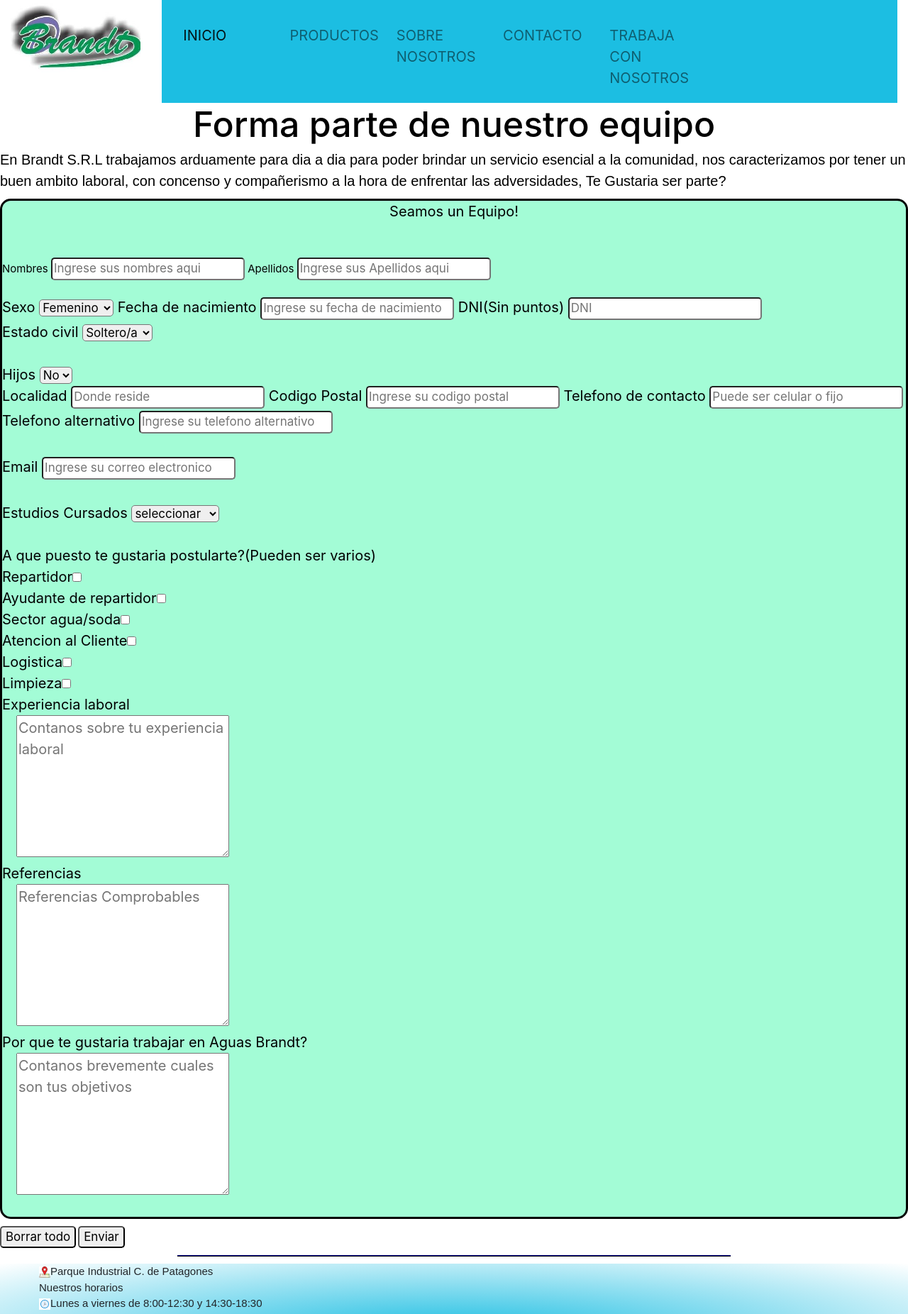
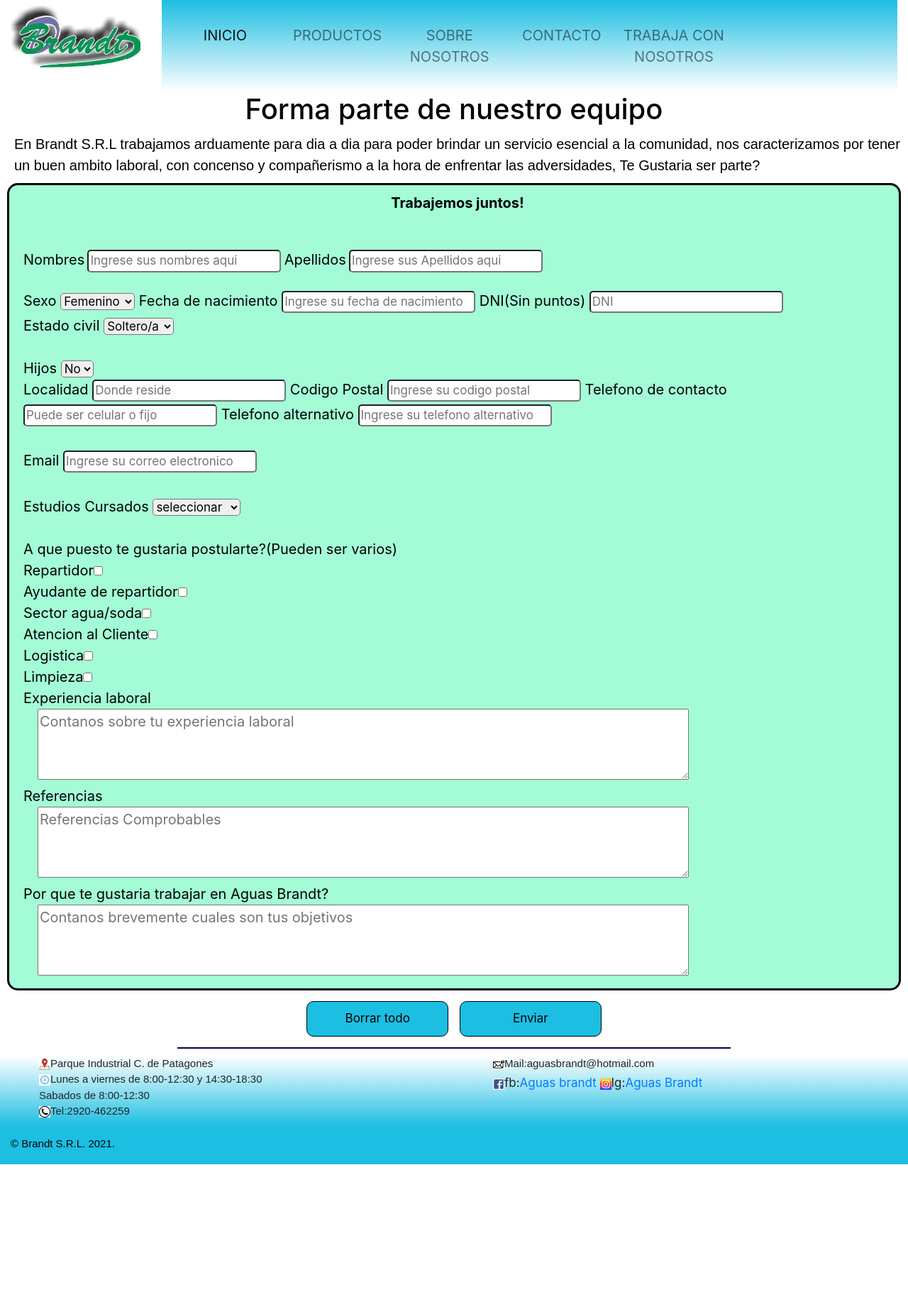
Before and after one commit to JonathanLeder/distribuidoraLeder, a website: page pages/Trabajaconnosotros.html in a window 1280 px wide. Shown: the top 1852 px of the page at 71% size. After the commit the page ends 1641 px from the top, so only its background shows below. Drawn offline with nearby package versions, Linux system fonts and the light colour scheme; a web font is replaced by a local one.

Commit message:
Agregando correcciones

```diff
--- a/pages/Trabajaconnosotros.html
+++ b/pages/Trabajaconnosotros.html
@@ -27,7 +27,7 @@
 			</div>
 			<div class="col-lg-10 col-xs-12">
 	<!--inicio nav-->
-				<nav class="navbar navbar-expand-lg navbar-light bg-light">
+				<nav class="navbar navbar-expand-lg navbar-light bg-light justify-content-end">
   					<button class="navbar-toggler" type="button" data-toggle="collapse" data-target="#navbarNav" aria-controls="navbarNav" aria-expanded="false" aria-label="Toggle navigation">
     				<span class="navbar-toggler-icon"></span>
   					</button>
@@ -66,7 +66,7 @@
 			<form>
 				<fieldset>
 					<br>
-					<legend align="center">Seamos un Equipo!</legend>
+					<legend><strong>Trabajemos juntos!</strong></legend>
 					<br>
 					<label for="Nombres">Nombres</label>
 					<input type="text" name="Nombres" placeholder="Ingrese sus nombres aqui">
@@ -133,32 +133,35 @@
 					<div>Por que te gustaria trabajar en Aguas Brandt?</div>
 					<textarea placeholder="Contanos brevemente cuales son tus objetivos"></textarea><br>
 				</fieldset>
-				<br>
 			</form>
-			<input type="reset" value="Borrar todo">
-			<input type="submit" value="Enviar">
+			<div align="center">
+				<input type="reset" value="Borrar todo" class="boton boton--cancelar margen">
+				<input type="submit" value="Enviar" class="boton boton--aceptar margen">
+			</div>
 		</article>
 	</section>
 	<hr>
-	<div class="container-fluid">
+		<div class="container-fluid">
 		<div class="row fondoC">
-			<div class="col-lg-12 col-xs-12">
+			<div class="col-lg-6 col-xs-12">
 				<ul class="izq">
 					<div><a href="https://www.google.com.ar/maps/place/Aguas+Brandt+S.R.L./@-40.7945176,-62.9646187,15z/data=!4m5!3m4!1s0x95f6a3458747e7ab:0x8bdce953da0c98b0!8m2!3d-40.7876965!4d-62.9601756"target="_blank" ><img src="../assets/icons/ubicacion.jpg" alt="ubicacion" width="16px" height="16px"></a>Parque Industrial C. de Patagones</div>
-					<div>Nuestros horarios</div>
 					<div> <img src="../assets/icons/reloj.jpg" alt="logoreloj" width="16px" height="16px">Lunes a viernes de 8:00-12:30 y 14:30-18:30</div>
 					<div>Sabados de 8:00-12:30</div>
 					<div><img src="../assets/icons/tel.jpg" alt="logotel" width="16px" height="16px">Tel:2920-462259</div>
+				</ul>
+			</div>
+			<div class="col-lg-6 col-xs-12">
+				<ul>
 					<div><img src="../assets/icons/mail.jpg" alt="logomail" width="16px" height="16px">Mail:aguasbrandt@hotmail.com</div>
-					<div><img src="../assets/icons/fb.jpg" alt="logofb" width="16px" height="16px">fb:<a href="https://www.facebook.com/AguasBrandt"target="_blank">Aguas brandt</a></div>
-					<div><img src="../assets/icons/ig.jpg" alt="logoig" width="16px" height="16px">Ig:<a href="https://www.instagram.com/aguasbrandt/?fbclid=IwAR0VZHCB6UdhWEiaTRWk6riMlxsXhoOpqKGiTI239o_IigA1GVV-WWQL_-0" target="_blank">Aguas Brandt</a></div>
+					<span><img src="../assets/icons/fb.jpg" alt="logofb" width="16px" height="16px">fb:<a href="https://www.facebook.com/AguasBrandt"target="_blank">Aguas brandt</a>
+					<img src="../assets/icons/ig.jpg" alt="logoig" width="16px" height="16px">Ig:<a href="https://www.instagram.com/aguasbrandt/?fbclid=IwAR0VZHCB6UdhWEiaTRWk6riMlxsXhoOpqKGiTI239o_IigA1GVV-WWQL_-0" target="_blank">Aguas Brandt</a></span>
 				</ul>
 			</div>
 		</div>
 	</div>
 	<footer>
-		<a href="#principio">Ir al principio</a>
-		<div>&copy Brandt S.R.L. 2021.</div>
+		<h4>&copy Brandt S.R.L. 2021.</h4>
 	</footer>
 	<!-- Links de js de bootstrap -->
 <script src="https://code.jquery.com/jquery-3.5.1.slim.min.js" integrity="sha384-DfXdz2htPH0lsSSs5nCTpuj/zy4C+OGpamoFVy38MVBnE+IbbVYUew+OrCXaRkfj" crossorigin="anonymous"></script>
--- a/scss/_colores.scss
+++ b/scss/_colores.scss
@@ -8,6 +8,12 @@
 	centro:center,
 	tfuente:1.5rem
 );
+
+nav
+{
+    background-image: linear-gradient(to bottom,#1cbee2,white) ;
+    color: black;
+}
 
 hr
  {
@@ -62,15 +68,20 @@
 
  .fondoC
  {
- 	background-image: radial-gradient(#1cbee2,white);
+ 	background-image: linear-gradient(to bottom,white,#1cbee2)
  }
+
+ .padding
+{
+   background-color:#1cbee2;
+}
 
  @keyframes fondos
 {
 	0%{background-color: beige;}
 	25%{background-color: aquamarine;}
 	50%{background-color: #1cbee2;}
-	75%{background-color: yellowgreen;}
+	75%{background-color: aquamarine;}
 	100%{background-color: beige;}
 
 }
--- a/scss/_estructura.scss
+++ b/scss/_estructura.scss
@@ -1,6 +1,7 @@
 @import "colores";
 @import "tamaños";
 
+$marginS:5px;
 $margin:10px;
 $marginL:250px;
 
@@ -11,7 +12,7 @@
 	height:50px;
 	text-align:center;
 	color:black;
-	border-radius:20px;
+	border-radius:10px;
 	border:1px solid black;
 }
 
@@ -35,23 +36,21 @@
 nav
 {
 	border-style:none;
-	background-image: linear-gradient(to bottom,#1cbee2,#1cbee2) ;
-	color: black;
-	ul
+}
+
+nav ul
 	{
-	margin:15px;
-	padding:10px;
-	list-style:none;
-	li
+	padding:25px;
+	}
+
+nav ul li
 	{
-	display:inline-block;
-	vertical-aling:map-get($estilos,centro);
-	width:19%;
-	text-aling:map-get($estilos,centro);
-	font-size:$nav;
+	width:20%;
+	height:10%;
+	font-size:2rem;
+	text-align:center;
 	}
-	}
-}
+
 
 .header
 {
@@ -101,16 +100,51 @@
 	font-size:3rem;
 }
 
+p
+{
+	margin:$margin;
+	margin-left:20px;
+}
+
 form
 {
-	margin-bottom:$margin;
+	margin:$margin;
+	padding:10px;
 	border-radius:15px;
+}
+
+legend
+{
+	text-align:center;
 }
 
 input
 {
 	border-radius:5px;
 }
+
+
+
+select
+{
+	border-radius:5px;
+}
+
+fieldset
+{
+	margin-left:$margin;
+}
+
+.margen
+{
+	margin:$marginS;
+}
+
+.padding
+{
+	padding-top:30px;
+}
+
 
 select
 {
@@ -119,8 +153,8 @@
 
 textarea
 {
-	height:200px;
-	width:300px;
+	height:100px;
+	width:75%;
 	margin-left:20px;
 }
 
@@ -164,10 +198,8 @@
 .textoFondo
 {
 	display: inline-block;
-	text-align: map-get($estilos,centro);
 	padding: 10px;
-	margin-left: 200px;
-	margin-right: 100px;
+
 	margin-top: 100px;
 
 }
@@ -187,10 +219,16 @@
 	text-align: left;
 }
 
+.izquierda
+{
+	align:left;
+}
+
 .centro
 {
 	display: flex;
 	align-items: center;
+	text-align:center;
 	justify-content: center;
 }
 
@@ -242,23 +280,3 @@
 {
 	text-align:left;
 }
-
-.contenedor2
-{
-	display:grid;
-	grid-template-columns:49% 49%;
-	grid-template-rows:auto;
-	grid-template-areas:
-	"tratamiento metodo";
-	justify-items:center;
-	align-items:center;
-}
-article.texto2
-{
-	grid-area: tratamiento;
-}
-
-article.tabla2
-{
-	grid-area: metodo;
-}
--- a/scss/_tamaños.scss
+++ b/scss/_tamaños.scss
@@ -1,18 +1,21 @@
 $nav:2rem;
 $parrafoD:2rem;
-$h1Desktop:5rem;
-$h1Mobile:2rem;
+$h1Desktop:4rem;
+$h1Mobile:1.7rem;
 
 
-nav
-{
-	font-size:$nav;
-}
+
+
 
 p
 {
 	font-size:$parrafoD;
 	font-family:'Fira Sans Condensed',sans-serif;
+}
+
+span
+{
+	font-size:1.7rem;
 }
 
 h1
@@ -35,6 +38,11 @@
 input
 {
 	font-size:1.7rem;
+}
+
+label
+{
+	font-size:2rem;
 }
 
 select
@@ -70,6 +78,11 @@
 	font-family:'Fira Sans Condensed',sans-serif;
 }
 
+.estandarL
+{
+	font-size:1.7rem;
+}
+
 .fondoDeInicio
 {
 	background-size:cover;
```
Also changed, not shown: index.html (+11 -13 lines), pages/Sobrenos.html (+10 -7 lines), pages/contacto.html (+11 -8 lines), pages/productos.html (+24 -23 lines), CSS/style.css.
